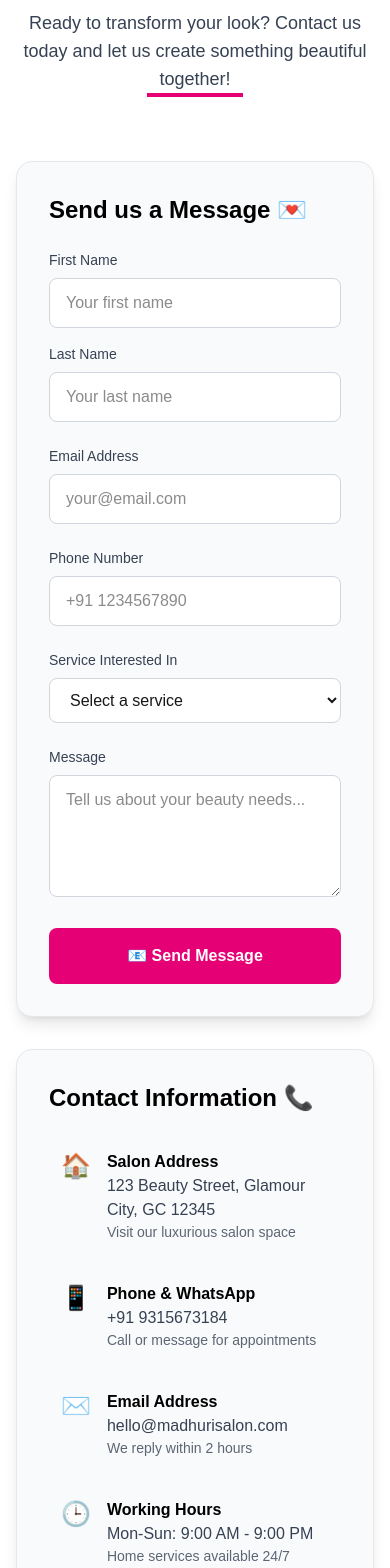
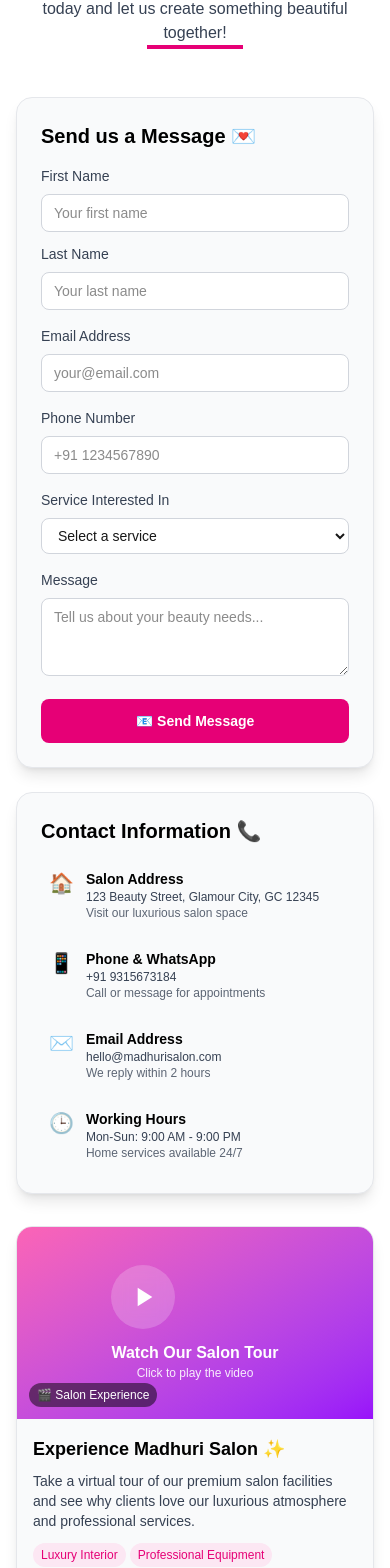
Before and after one commit to Shahil0511/MadhuriSalon, a Next.js app in the folder frontend/: page / in a window 390 px wide. Shown: the part 8631-10199 px from the top of the page. Built offline with nearby package versions, Linux system fonts and the light colour scheme.

Commit message:
Refactored1223

```diff
--- a/frontend/src/components/Contact.tsx
+++ b/frontend/src/components/Contact.tsx
@@ -35,7 +35,7 @@ export default function Contact({ onBookService }: ContactProps) {
           setIsVisible(true);
         }
       },
-      { threshold: 0.3 }
+      { threshold: 0.1 } // Reduced threshold for mobile
     );
 
     if (sectionRef.current) {
@@ -54,7 +54,10 @@ export default function Contact({ onBookService }: ContactProps) {
       if (isVideoPlaying) {
         videoRef.current.pause();
       } else {
-        videoRef.current.play();
+        videoRef.current.play().catch(() => {
+          // Handle autoplay restrictions
+          console.log("Autoplay blocked");
+        });
       }
       setIsVideoPlaying(!isVideoPlaying);
     }
@@ -68,7 +71,6 @@ export default function Contact({ onBookService }: ContactProps) {
 
   const handleSubmit = (e: React.FormEvent) => {
     e.preventDefault();
-    // Handle form submission here
     alert("Thank you for your message! We will get back to you soon.");
   };
 
@@ -84,20 +86,22 @@ export default function Contact({ onBookService }: ContactProps) {
   return (
     <section
       ref={sectionRef}
-      className={`py-20 ${sectionBg} transition-colors duration-300 overflow-hidden`}
+      className={`py-12 md:py-20 ${sectionBg} transition-colors duration-300 overflow-visible min-h-screen`} // Changed to overflow-visible and added min-h-screen
       id="contact"
     >
       <div className="container mx-auto px-4">
         {/* Animated Header */}
         <div
-          className={`text-center mb-16 transition-all duration-1000 ${
+          className={`text-center mb-12 md:mb-16 transition-all duration-1000 ${
             isVisible ? "opacity-100 translate-y-0" : "opacity-0 translate-y-10"
           }`}
         >
-          <h2 className={`text-4xl md:text-5xl font-bold mb-4 ${titleColor}`}>
+          <h2 className={`text-3xl md:text-5xl font-bold mb-4 ${titleColor}`}>
             Get In <span className="text-pink-600">Touch</span>
           </h2>
-          <p className={`text-lg max-w-2xl mx-auto ${textColor}`}>
+          <p
+            className={`text-base md:text-lg max-w-2xl mx-auto ${textColor} px-4`}
+          >
             Ready to transform your look? Contact us today and let us create
             something beautiful together!
           </p>
@@ -105,10 +109,10 @@ export default function Contact({ onBookService }: ContactProps) {
           <div className="w-24 h-1 bg-pink-600 mx-auto mb-6"></div>
         </div>
 
-        <div className="grid grid-cols-1 lg:grid-cols-2 gap-12 items-start">
+        <div className="grid grid-cols-1 lg:grid-cols-2 gap-8 md:gap-12 items-start">
           {/* Left Side - Contact Form & Info */}
           <div
-            className={`space-y-8 transition-all duration-1000 delay-300 ${
+            className={`space-y-6 md:space-y-8 transition-all duration-1000 delay-300 ${
               isVisible
                 ? "opacity-100 translate-x-0"
                 : "opacity-0 -translate-x-10"
@@ -116,14 +120,16 @@ export default function Contact({ onBookService }: ContactProps) {
           >
             {/* Contact Form */}
             <div
-              className={`p-8 rounded-2xl ${cardBg} border ${borderColor} shadow-lg`}
+              className={`p-6 md:p-8 rounded-2xl ${cardBg} border ${borderColor} shadow-lg`}
             >
-              <h3 className={`text-2xl font-bold mb-6 ${titleColor}`}>
+              <h3
+                className={`text-xl md:text-2xl font-bold mb-4 md:mb-6 ${titleColor}`}
+              >
                 Send us a Message 💌
               </h3>
 
-              <form onSubmit={handleSubmit} className="space-y-6">
-                <div className="grid grid-cols-1 md:grid-cols-2 gap-4">
+              <form onSubmit={handleSubmit} className="space-y-4 md:space-y-6">
+                <div className="grid grid-cols-1 md:grid-cols-2 gap-3 md:gap-4">
                   <div>
                     <label
                       className={`block text-sm font-medium mb-2 ${textColor}`}
@@ -133,7 +139,7 @@ export default function Contact({ onBookService }: ContactProps) {
                     <input
                       type="text"
                       required
-                      className={`w-full px-4 py-3 rounded-lg border ${inputBorder} ${inputBg} transition-colors duration-200 focus:ring-2 focus:ring-pink-500 focus:border-transparent`}
+                      className={`w-full px-3 py-2 md:px-4 md:py-3 rounded-lg border ${inputBorder} ${inputBg} transition-colors duration-200 focus:ring-2 focus:ring-pink-500 focus:border-transparent text-sm md:text-base`}
                       placeholder="Your first name"
                     />
                   </div>
@@ -146,7 +152,7 @@ export default function Contact({ onBookService }: ContactProps) {
                     <input
                       type="text"
                       required
-                      className={`w-full px-4 py-3 rounded-lg border ${inputBorder} ${inputBg} transition-colors duration-200 focus:ring-2 focus:ring-pink-500 focus:border-transparent`}
+                      className={`w-full px-3 py-2 md:px-4 md:py-3 rounded-lg border ${inputBorder} ${inputBg} transition-colors duration-200 focus:ring-2 focus:ring-pink-500 focus:border-transparent text-sm md:text-base`}
                       placeholder="Your last name"
                     />
                   </div>
@@ -161,7 +167,7 @@ export default function Contact({ onBookService }: ContactProps) {
                   <input
                     type="email"
                     required
-                    className={`w-full px-4 py-3 rounded-lg border ${inputBorder} ${inputBg} transition-colors duration-200 focus:ring-2 focus:ring-pink-500 focus:border-transparent`}
+                    className={`w-full px-3 py-2 md:px-4 md:py-3 rounded-lg border ${inputBorder} ${inputBg} transition-colors duration-200 focus:ring-2 focus:ring-pink-500 focus:border-transparent text-sm md:text-base`}
                     placeholder="your@email.com"
                   />
                 </div>
@@ -174,7 +180,7 @@ export default function Contact({ onBookService }: ContactProps) {
                   </label>
                   <input
                     type="tel"
-                    className={`w-full px-4 py-3 rounded-lg border ${inputBorder} ${inputBg} transition-colors duration-200 focus:ring-2 focus:ring-pink-500 focus:border-transparent`}
+                    className={`w-full px-3 py-2 md:px-4 md:py-3 rounded-lg border ${inputBorder} ${inputBg} transition-colors duration-200 focus:ring-2 focus:ring-pink-500 focus:border-transparent text-sm md:text-base`}
                     placeholder="+91 1234567890"
                   />
                 </div>
@@ -186,7 +192,7 @@ export default function Contact({ onBookService }: ContactProps) {
                     Service Interested In
                   </label>
                   <select
-                    className={`w-full px-4 py-3 rounded-lg border ${inputBorder} ${inputBg} transition-colors duration-200 focus:ring-2 focus:ring-pink-500 focus:border-transparent`}
+                    className={`w-full px-3 py-2 md:px-4 md:py-3 rounded-lg border ${inputBorder} ${inputBg} transition-colors duration-200 focus:ring-2 focus:ring-pink-500 focus:border-transparent text-sm md:text-base`}
                   >
                     <option>Select a service</option>
                     <option>Mini Glow Up</option>
@@ -209,15 +215,15 @@ export default function Contact({ onBookService }: ContactProps) {
                     Message
                   </label>
                   <textarea
-                    rows={4}
-                    className={`w-full px-4 py-3 rounded-lg border ${inputBorder} ${inputBg} transition-colors duration-200 focus:ring-2 focus:ring-pink-500 focus:border-transparent`}
+                    rows={3}
+                    className={`w-full px-3 py-2 md:px-4 md:py-3 rounded-lg border ${inputBorder} ${inputBg} transition-colors duration-200 focus:ring-2 focus:ring-pink-500 focus:border-transparent text-sm md:text-base`}
                     placeholder="Tell us about your beauty needs..."
                   ></textarea>
                 </div>
 
                 <button
                   type="submit"
-                  className="w-full bg-pink-600 hover:bg-pink-700 text-white py-4 rounded-lg font-semibold transition-all duration-300 transform hover:scale-105"
+                  className="w-full bg-pink-600 hover:bg-pink-700 text-white py-3 md:py-4 rounded-lg font-semibold transition-all duration-300 transform hover:scale-105 text-sm md:text-base"
                 >
                   📧 Send Message
                 </button>
@@ -226,13 +232,15 @@ export default function Contact({ onBookService }: ContactProps) {
 
             {/* Contact Information */}
             <div
-              className={`p-8 rounded-2xl ${cardBg} border ${borderColor} shadow-lg`}
+              className={`p-6 md:p-8 rounded-2xl ${cardBg} border ${borderColor} shadow-lg`}
             >
-              <h3 className={`text-2xl font-bold mb-6 ${titleColor}`}>
+              <h3
+                className={`text-xl md:text-2xl font-bold mb-4 md:mb-6 ${titleColor}`}
+              >
                 Contact Information 📞
               </h3>
 
-              <div className="space-y-4">
+              <div className="space-y-3 md:space-y-4">
                 {[
                   {
                     icon: "🏠",
@@ -261,17 +269,25 @@ export default function Contact({ onBookService }: ContactProps) {
                 ].map((item, index) => (
                   <div
                     key={index}
-                    className="flex items-start space-x-4 p-3 rounded-lg hover:bg-gray-100 dark:hover:bg-gray-800 transition-colors"
+                    className="flex items-start space-x-3 md:space-x-4 p-2 md:p-3 rounded-lg hover:bg-gray-100 dark:hover:bg-gray-800 transition-colors"
                   >
-                    <span className="text-2xl">{item.icon}</span>
-                    <div>
-                      <h4 className={`font-semibold ${titleColor}`}>
+                    <span className="text-xl md:text-2xl flex-shrink-0">
+                      {item.icon}
+                    </span>
+                    <div className="min-w-0 flex-1">
+                      {" "}
+                      {/* Added to prevent text overflow */}
+                      <h4
+                        className={`font-semibold text-sm md:text-base ${titleColor} truncate`}
+                      >
                         {item.title}
                       </h4>
-                      <p className={`font-medium ${textColor}`}>
+                      <p
+                        className={`font-medium text-xs md:text-sm ${textColor} break-words`}
+                      >
                         {item.content}
                       </p>
-                      <p className={`text-sm ${textColor} opacity-80`}>
+                      <p className={`text-xs ${textColor} opacity-80`}>
                         {item.sub}
                       </p>
                     </div>
@@ -283,7 +299,7 @@ export default function Contact({ onBookService }: ContactProps) {
 
           {/* Right Side - Video & Map */}
           <div
-            className={`space-y-8 transition-all duration-1000 delay-500 ${
+            className={`space-y-6 md:space-y-8 transition-all duration-1000 delay-500 ${
               isVisible
                 ? "opacity-100 translate-x-0"
                 : "opacity-0 translate-x-10"
@@ -294,56 +310,58 @@ export default function Contact({ onBookService }: ContactProps) {
               className={`rounded-2xl overflow-hidden shadow-lg ${borderColor} border`}
             >
               <div className="relative">
-                <div className="relative h-64 md:h-80 bg-gradient-to-br from-pink-400 to-purple-600 flex items-center justify-center">
+                <div className="relative h-48 md:h-64 lg:h-80 bg-gradient-to-br from-pink-400 to-purple-600 flex items-center justify-center">
                   {isVideoPlaying ? (
                     <video
                       ref={videoRef}
                       className="w-full h-full object-cover"
                       controls
-                      poster="/video-poster.jpg"
+                      playsInline
                     >
                       <source src="/contact.mp4" type="video/mp4" />
                       Your browser does not support the video tag.
                     </video>
                   ) : (
-                    <div className="text-center text-white">
+                    <div className="text-center text-white px-4">
                       <button
                         onClick={handleVideoPlay}
-                        className="w-20 h-20 bg-white/20 rounded-full flex items-center justify-center backdrop-blur-sm hover:bg-white/30 transition-all duration-300 transform hover:scale-110"
+                        className="w-16 h-16 md:w-20 md:h-20 bg-white/20 rounded-full flex items-center justify-center backdrop-blur-sm hover:bg-white/30 transition-all duration-300 transform hover:scale-110"
                       >
                         <svg
-                          className="w-12 h-12"
+                          className="w-8 h-8 md:w-12 md:h-12"
                           fill="currentColor"
                           viewBox="0 0 24 24"
                         >
                           <path d="M8 5v14l11-7z" />
                         </svg>
                       </button>
-                      <p className="mt-4 text-lg font-semibold">
+                      <p className="mt-3 md:mt-4 text-base md:text-lg font-semibold">
                         Watch Our Salon Tour
                       </p>
-                      <p className="text-sm opacity-90">
+                      <p className="text-xs md:text-sm opacity-90">
                         Click to play the video
                       </p>
                     </div>
                   )}
                 </div>
 
-                <div className="absolute bottom-4 left-4 bg-black/50 text-white px-3 py-1 rounded-full text-sm">
+                <div className="absolute bottom-3 left-3 bg-black/50 text-white px-2 py-1 rounded-full text-xs md:text-sm">
                   🎬 Salon Experience
                 </div>
               </div>
 
-              <div className={`p-6 ${cardBg}`}>
-                <h3 className={`text-xl font-bold mb-3 ${titleColor}`}>
+              <div className={`p-4 md:p-6 ${cardBg}`}>
+                <h3
+                  className={`text-lg md:text-xl font-bold mb-2 md:mb-3 ${titleColor}`}
+                >
                   Experience Madhuri Salon ✨
                 </h3>
-                <p className={`${textColor} mb-4`}>
+                <p className={`text-sm md:text-base ${textColor} mb-3 md:mb-4`}>
                   Take a virtual tour of our premium salon facilities and see
                   why clients love our luxurious atmosphere and professional
                   services.
                 </p>
-                <div className="flex flex-wrap gap-2">
+                <div className="flex flex-wrap gap-1 md:gap-2">
                   {[
                     "Luxury Interior",
                     "Professional Equipment",
@@ -352,7 +370,7 @@ export default function Contact({ onBookService }: ContactProps) {
                   ].map((tag, index) => (
                     <span
                       key={index}
-                      className="bg-pink-100 text-pink-600 px-3 py-1 rounded-full text-xs font-medium"
+                      className="bg-pink-100 text-pink-600 px-2 py-1 rounded-full text-xs font-medium"
                     >
                       {tag}
                     </span>
@@ -363,30 +381,32 @@ export default function Contact({ onBookService }: ContactProps) {
 
             {/* Quick Booking CTA */}
             <div
-              className={`p-8 rounded-2xl bg-gradient-to-r from-pink-600 to-pink-500 text-white shadow-lg`}
+              className={`p-6 md:p-8 rounded-2xl bg-gradient-to-r from-pink-600 to-pink-500 text-white shadow-lg`}
             >
-              <h3 className="text-2xl font-bold mb-4">🚀 Quick Booking</h3>
-              <p className="mb-6 opacity-95">
-                Dot wait! Book your appointment now and get 10% off on your
+              <h3 className="text-xl md:text-2xl font-bold mb-3 md:mb-4">
+                🚀 Quick Booking
+              </h3>
+              <p className="mb-4 md:mb-6 opacity-95 text-sm md:text-base">
+                Don't wait! Book your appointment now and get 10% off on your
                 first service.
               </p>
 
-              <div className="space-y-4">
+              <div className="space-y-3 md:space-y-4">
                 <button
                   onClick={() => handleBookService("Quick Booking - Call")}
-                  className="w-full bg-white text-pink-600 hover:bg-gray-100 py-3 rounded-lg font-semibold transition-all duration-300 transform hover:scale-105"
+                  className="w-full bg-white text-pink-600 hover:bg-gray-100 py-2 md:py-3 rounded-lg font-semibold transition-all duration-300 transform hover:scale-105 text-sm md:text-base"
                 >
                   📞 Call Now to Book
                 </button>
                 <button
                   onClick={() => handleBookService("Quick Booking - WhatsApp")}
-                  className="w-full border-2 border-white text-white hover:bg-white hover:text-pink-600 py-3 rounded-lg font-semibold transition-all duration-300"
+                  className="w-full border-2 border-white text-white hover:bg-white hover:text-pink-600 py-2 md:py-3 rounded-lg font-semibold transition-all duration-300 text-sm md:text-base"
                 >
                   💬 WhatsApp Instant Booking
                 </button>
               </div>
 
-              <div className="mt-6 p-3 bg-white/10 rounded-lg text-center">
+              <div className="mt-4 md:mt-6 p-2 md:p-3 bg-white/10 rounded-lg text-center">
                 <p className="text-sm">⭐️ ⭐️ ⭐️ ⭐️ ⭐️</p>
                 <p className="text-xs mt-1">
                   Rated 4.9/5 by 500+ happy clients
@@ -396,16 +416,18 @@ export default function Contact({ onBookService }: ContactProps) {
 
             {/* Social Media & Follow */}
             <div
-              className={`p-6 rounded-2xl ${cardBg} border ${borderColor} shadow-lg`}
+              className={`p-4 md:p-6 rounded-2xl ${cardBg} border ${borderColor} shadow-lg`}
             >
-              <h3 className={`text-xl font-bold mb-4 ${titleColor}`}>
+              <h3
+                className={`text-lg md:text-xl font-bold mb-3 md:mb-4 ${titleColor}`}
+              >
                 Follow Our Journey 🌸
               </h3>
-              <p className={`${textColor} mb-4`}>
+              <p className={`text-sm md:text-base ${textColor} mb-3 md:mb-4`}>
                 See our latest work, offers, and beauty tips on social media.
               </p>
 
-              <div className="grid grid-cols-2 gap-3">
+              <div className="grid grid-cols-2 gap-2 md:gap-3">
                 {[
                   { icon: "📷", name: "Instagram", handle: "@madhurisalon" },
                   { icon: "👍", name: "Facebook", handle: "Madhuri Salon" },
@@ -414,13 +436,17 @@ export default function Contact({ onBookService }: ContactProps) {
                 ].map((social, index) => (
                   <div
                     key={index}
-                    className="p-3 rounded-lg bg-gray-100 dark:bg-gray-800 text-center hover:bg-gray-200 dark:hover:bg-gray-700 transition-colors"
+                    className="p-2 md:p-3 rounded-lg bg-gray-100 dark:bg-gray-800 text-center hover:bg-gray-200 dark:hover:bg-gray-700 transition-colors"
                   >
-                    <span className="text-2xl block mb-1">{social.icon}</span>
-                    <span className={`text-sm font-medium ${titleColor}`}>
+                    <span className="text-xl md:text-2xl block mb-1">
+                      {social.icon}
+                    </span>
+                    <span
+                      className={`text-xs md:text-sm font-medium ${titleColor} block`}
+                    >
                       {social.name}
                     </span>
-                    <span className={`text-xs block ${textColor}`}>
+                    <span className={`text-xs ${textColor} block truncate`}>
                       {social.handle}
                     </span>
                   </div>
@@ -430,14 +456,14 @@ export default function Contact({ onBookService }: ContactProps) {
           </div>
         </div>
 
-        {/* Floating Decorative Elements */}
+        {/* Floating Decorative Elements - Reduced for mobile */}
         <div
-          className={`absolute top-1/4 left-5 w-16 h-16 bg-pink-200 rounded-full opacity-20 blur-xl transition-all duration-2000 ${
+          className={`absolute top-10 left-2 w-12 h-12 md:top-1/4 md:left-5 md:w-16 md:h-16 bg-pink-200 rounded-full opacity-20 blur-xl transition-all duration-2000 ${
             isVisible ? "opacity-30" : "opacity-0"
           }`}
         ></div>
         <div
-          className={`absolute bottom-1/3 right-5 w-24 h-24 bg-pink-300 rounded-full opacity-20 blur-xl transition-all duration-2000 delay-500 ${
+          className={`absolute bottom-10 right-2 w-16 h-16 md:bottom-1/3 md:right-5 md:w-24 md:h-24 bg-pink-300 rounded-full opacity-20 blur-xl transition-all duration-2000 delay-500 ${
             isVisible ? "opacity-30" : "opacity-0"
           }`}
         ></div>
```
